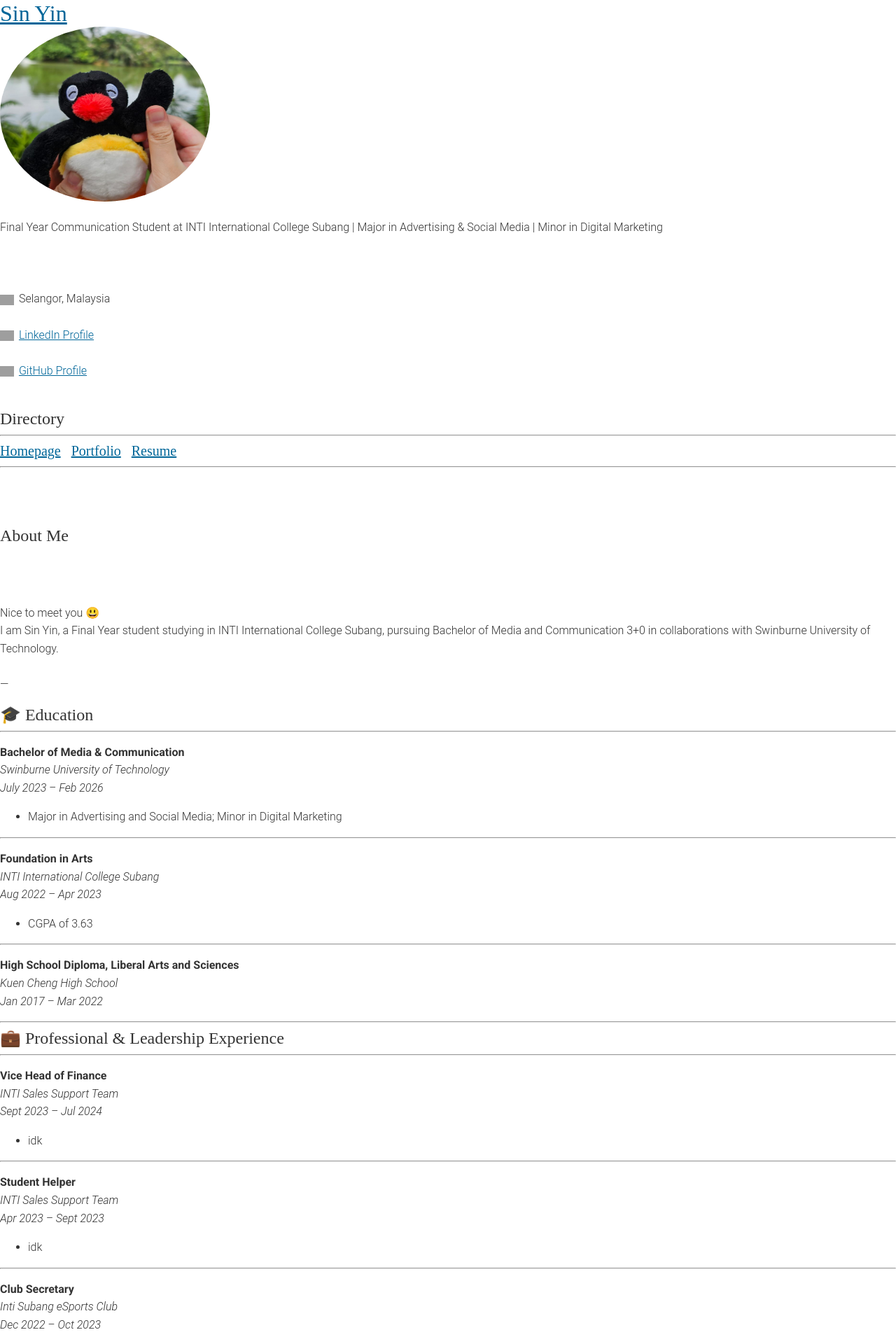
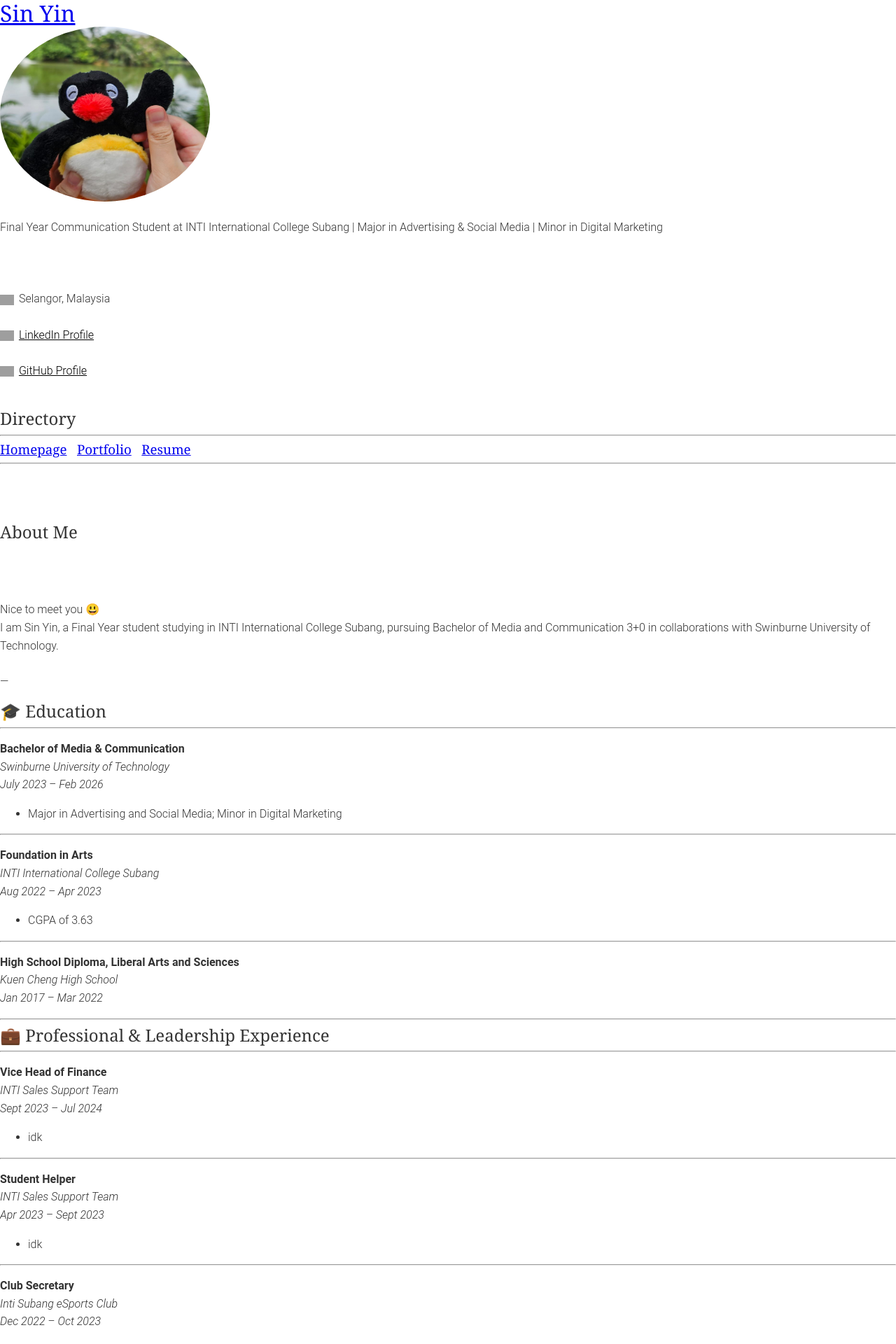
Before and after one commit to SinzyYin/SinzyYin.github.io, a Jekyll site: the page built from index.md, in a window 1280 px wide. Shown: the top 1920 px of the page at 70% size. Built offline with Jekyll 4.4.1, drawn with Linux system fonts in a browser that asks for light colours; some web fonts are replaced; our own code applies the rules of GitHub Pages for plain Markdown files; a script that is not in the unit is left out; grey boxes are pictures that could not be loaded.

Commit message:
redo font style

```diff
--- a/_layouts/default.html
+++ b/_layouts/default.html
@@ -24,23 +24,50 @@
 
    <link rel="preconnect" href="https://fonts.googleapis.com">
    <link rel="preconnect" href="https://fonts.gstatic.com" crossorigin>
-   <link href="https://fonts.googleapis.com/css2?family=Roboto:wght@400;500;700;900&display=swap" rel="stylesheet">
+   <link href="https://fonts.googleapis.com/css2?family=DM+Sans:ital,opsz,wght@0,9..40,100..1000;1,9..40,100..1000&family=Lora:ital,wght@0,400..700;1,400..700&display=swap" rel="stylesheet">
 
    <style>
-   a {
-   color: #069 !important;
-   }
+      /* Global Styles */
+      body {
+          font-family: 'Roboto', 'Arial', 'Helvetica Neue', sans-serif !important;
+          font-weight: 300 !important;
+          font-style: normal !important;
+          margin: 0 !important;
+          padding: 0 !important;
+          line-height: 1.6 !important;
+          color: #333 !important;
+      }
 
-   body {
-   font-family: Roboto, "Helvetica Neue", Helevetica, Arial, sans-serif !important;
-   }
+      /* Italic Text */
+      .em {
+          font-style: italic !important;
+      }
 
-   h3 {
-   line-height: 1.35 !important;
-   font-size: 1.25rem !important;
-   color: #000000 !important;
-   }
-   </style>
+      /* Bold Text */
+      .strong {
+          font-weight: 500 !important;
+      }
+
+      /* Bold and Italic Text */
+      .strong.em {
+          font-weight: 500 !important;
+          font-style: italic !important;
+      }
+
+      /* Headings */
+      h1, h2, h3, h4, h5, h6 {
+          font-family: 'Source Serif Pro', 'Georgia', 'Times New Roman', serif !important;
+          font-weight: 400 !important;
+          margin: 0 !important;
+          line-height: 1.2 !important;
+      }
+
+      /* Bolded Headings */
+      h1.strong, h2.strong, h3.strong, h4.strong, h5.strong, h6.strong {
+          font-weight: 600 !important;
+      }
+      </style>
+
 
 
 
```
